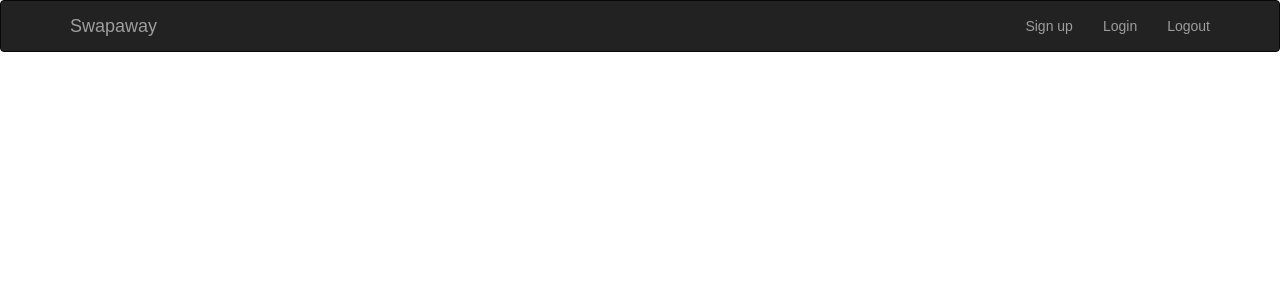
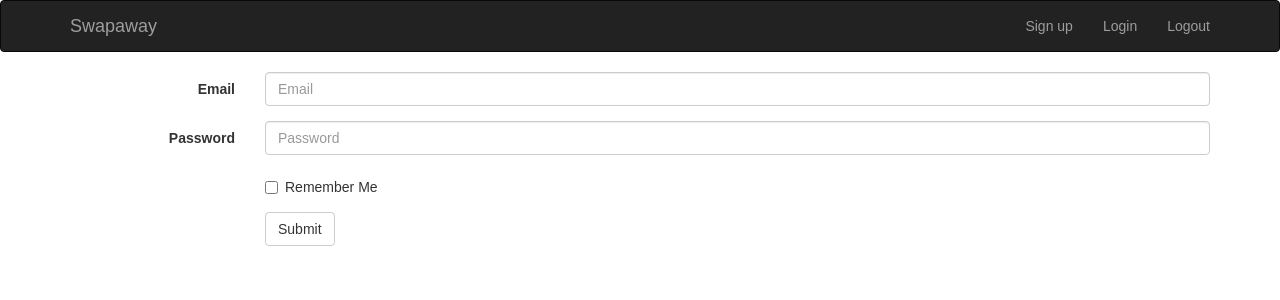
Before and after one commit to Mnargh/Swapaway, a React (Create React App) app in the folder client/: page /signin in a window 1280 px wide. Shown: the top 300 px of the page. Built offline with nearby package versions, Linux system fonts and the light colour scheme.

Commit message:
Created sign in page, added navbar link, and bootstrap edits

```diff
--- a/client/src/App.js
+++ b/client/src/App.js
@@ -3,6 +3,7 @@ import React from 'react';
 import logo from './logo.svg';
 import './App.css';
 import HomePage from './components/pages/homepage';
+import SignInPage from './components/forms/SignIn';
 import { Route } from 'react-router-dom';
 
 // class App extends Component {
@@ -31,7 +32,10 @@ import { Route } from 'react-router-dom';
 // }
 
 const App = () => (
-  <Route path="/" exact component={HomePage} />
+  <div>
+    <Route path="/" exact component={HomePage} />
+    <Route path="/signin" exact component={SignInPage} />
+  </div>
 )
 
 export default App;
--- /dev/null
+++ b/client/src/components/forms/SignIn.js
@@ -0,0 +1,44 @@
+import React, { Component } from "react";
+import { Form, FormGroup, Col, FormControl, ControlLabel, Checkbox, Button } from "react-bootstrap";
+
+class SignInForm extends Component {
+  render() {
+    return (
+      <div className="SignInForm">
+        <Form horizontal>
+          <FormGroup>
+            <Col componentClass={ControlLabel} sm={2}>
+              Email
+            </Col>
+            <Col sm={10}>
+              <FormControl type="email" placeholder="Email" />
+            </Col>
+          </FormGroup>
+
+          <FormGroup>
+            <Col componentClass={ControlLabel} sm={2}>
+              Password
+            </Col>
+            <Col sm={10}>
+              <FormControl type="password" placeholder="Password" />
+            </Col>
+          </FormGroup>
+
+          <FormGroup>
+            <Col smOffset={2} sm={10}>
+              <Checkbox>Remember Me</Checkbox>
+            </Col>
+          </FormGroup>
+
+          <FormGroup>
+            <Col smOffset={2} sm={10}>
+              <Button type="submit">Submit</Button>
+            </Col>
+          </FormGroup>
+        </Form>
+      </div>
+    );
+  }
+}
+
+export default SignInForm;
--- a/client/src/components/navbar/MainNavbar.js
+++ b/client/src/components/navbar/MainNavbar.js
@@ -13,7 +13,7 @@ class MainNavbar extends Component {
           </Navbar.Header>
           <Nav pullRight>
             <NavItem href="/signup">Sign up</NavItem>
-            <NavItem href="/login">Login</NavItem>
+            <NavItem href="/signin">Login</NavItem>
             <NavItem href="/logout">Logout</NavItem>
           </Nav>
         </Navbar>
--- /dev/null
+++ b/client/src/components/pages/SignIn.js
@@ -0,0 +1,17 @@
+import React, { Component } from "react";
+import SignInForm from '../forms/SignIn';
+
+class SignInPage extends Component {
+  render() {
+    return (
+      <div className="SignInPage">
+        <center>
+          <h1>Sign In</h1>
+          <SignInForm />
+        </center>
+      </div>
+    );
+  }
+}
+
+export default SignInPage;
--- a/client/src/index.js
+++ b/client/src/index.js
@@ -11,7 +11,9 @@ ReactDOM.render(
   <BrowserRouter>
     <div>
       <MainNavbar />
-      <App />
+      <div className="container">
+        <App />
+      </div>
     </div>
   </BrowserRouter>,
    document.getElementById('root'));
```
